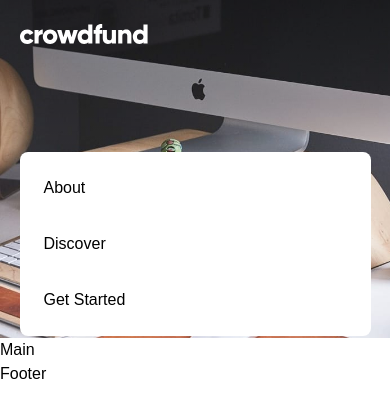
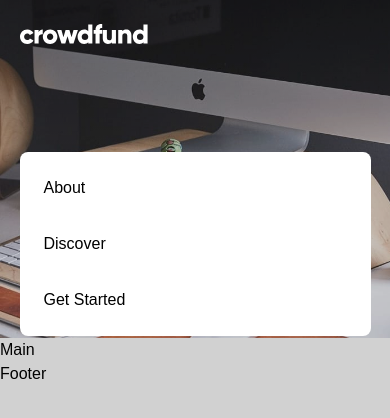
Before and after one commit to dvelatcodes/crowdfunding, a React (Create React App) app: page / in a window 390 px wide. Shown: the top 418 px of the page. Built offline with nearby package versions, Linux system fonts and the light colour scheme.

Commit message:
update: header component

```diff
--- a/src/components/Header.jsx
+++ b/src/components/Header.jsx
@@ -4,9 +4,10 @@ const Header = () => {
   return (
     <header className='w-screen h-[40vh] pt-6'>
       <div className="shades1 w-screen h-[20vh] absolute left-0 top-0"></div>
+      <div className="shades2 absolute w-screen h-screen top-0 left-0 md:hidden"></div>
       <div className="w-[90vw] md:w-[80vw] m-auto flex justify-between relative z-10">
         <img src="/images/logo.svg" alt="logo" />
-        <nav className='text-black md:text-white absolute md:relative flex flex-col md:flex-row w-[90vw] md:w-fit bg-white md:bg-transparent py-6 md:py-0 top-32 md:top-0 pl-6 md:pl-0 gap-y-8 md:gap-y-0 md:gap-x-6 lg:gap-x-8 xl:gap-x-12 rounded-lg font-medium'>
+        <nav className='text-black md:text-white absolute z-30 md:relative flex flex-col md:flex-row w-[90vw] md:w-fit bg-white md:bg-transparent py-6 md:py-0 top-32 md:top-0 pl-6 md:pl-0 gap-y-8 md:gap-y-0 md:gap-x-6 lg:gap-x-8 xl:gap-x-12 rounded-lg font-medium'>
           <a href="#">About</a>
           <a href="#">Discover</a>
           <a href="#">Get Started</a>
--- a/src/index.css
+++ b/src/index.css
@@ -30,6 +30,10 @@ header{
   background: linear-gradient(rgba(0, 0, 0, 0.352), rgba(255, 255, 255, 0));
 }
 
+.shades2 {
+  background-color: rgba(0, 0, 0, 0.18);
+}
+
 @media screen and (max-width: 760px) {
   header{
     background-image: url('./images/image-hero-mobile.jpg');
```
